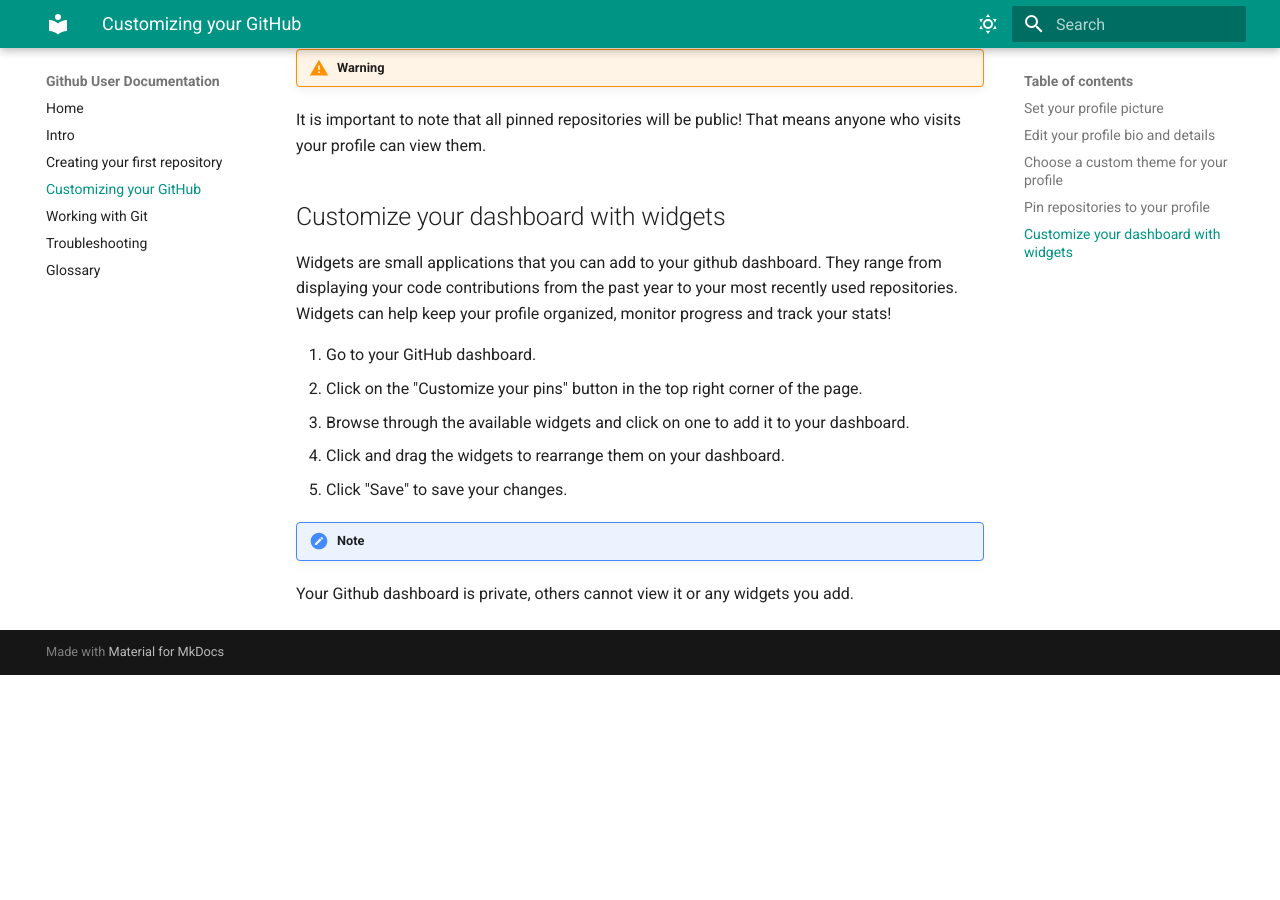
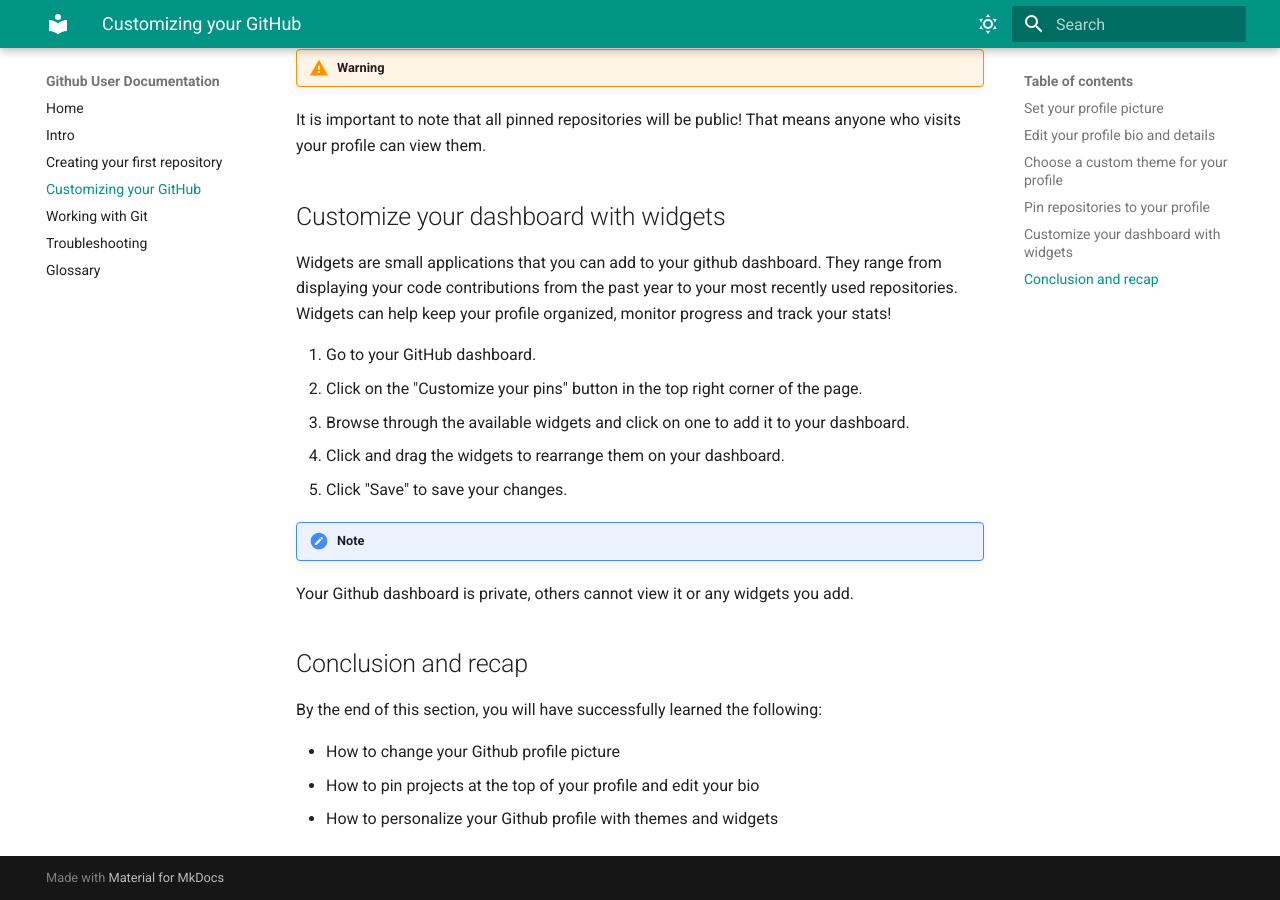
Before and after one commit to AnkitAhlwat/GitHub-User-Documentation, an MkDocs documentation site: the page built from docs/Customizing your Github.md, in a window 1280 px wide and 900 px high, scrolled down 6969 px. Built offline with MkDocs 1.6.1 and Material for MkDocs 9.7.7, drawn with Linux system fonts in a browser that asks for light colours; before the commit the page ends 7644 px from its top, so only the background shows below that.

Commit message:
Fix typos and recap for customization section

```diff
--- a/docs/Customizing your Github.md
+++ b/docs/Customizing your Github.md
@@ -79,3 +79,10 @@
 
 !!! note
    Your Github dashboard is private, others cannot view it or any widgets you add.
+
+## Conclusion and recap
+By the end of this section, you will have successfully learned the following:
+
+- How to change your Github profile picture
+- How to pin projects at the top of your profile and edit your bio
+- How to personalize your Github profile with themes and widgets
```
Also changed, not shown: docs/Creating a repository.md (+1 -0 lines).
